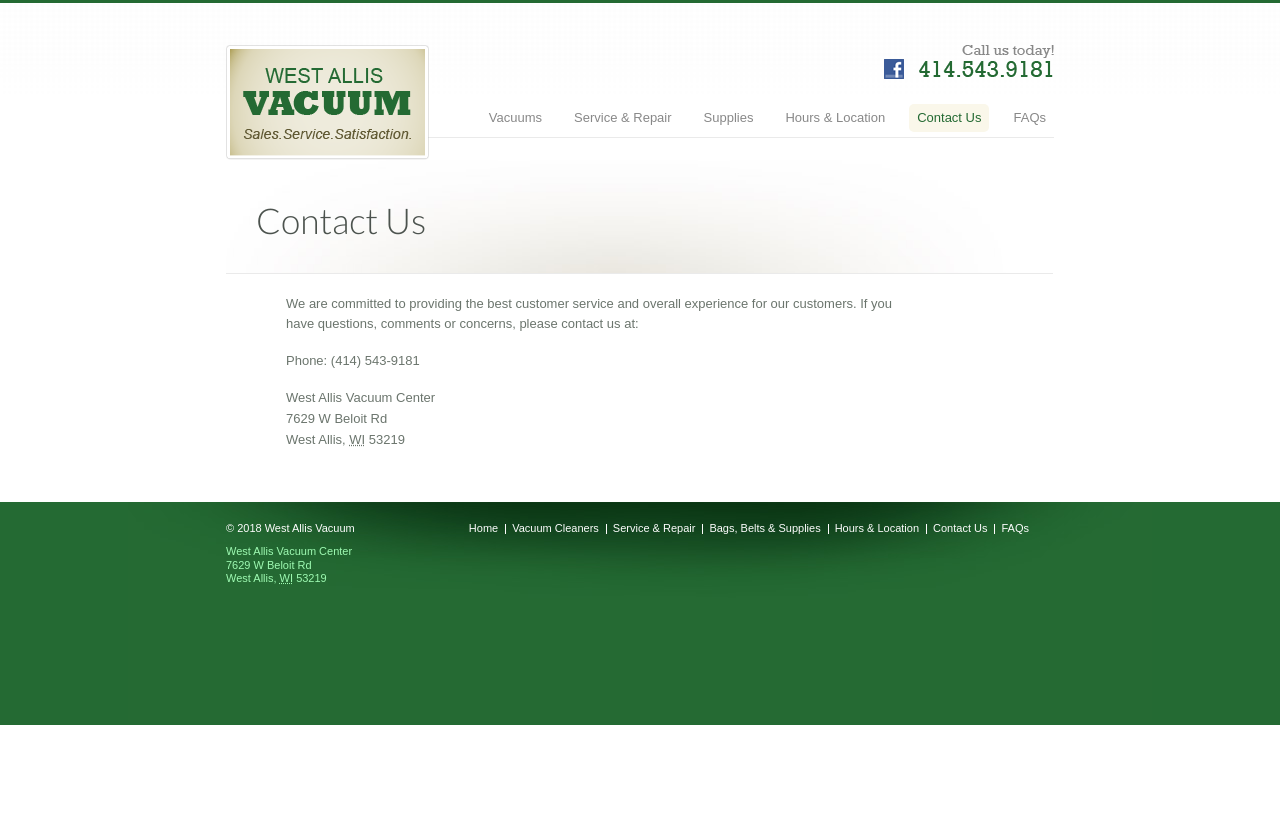
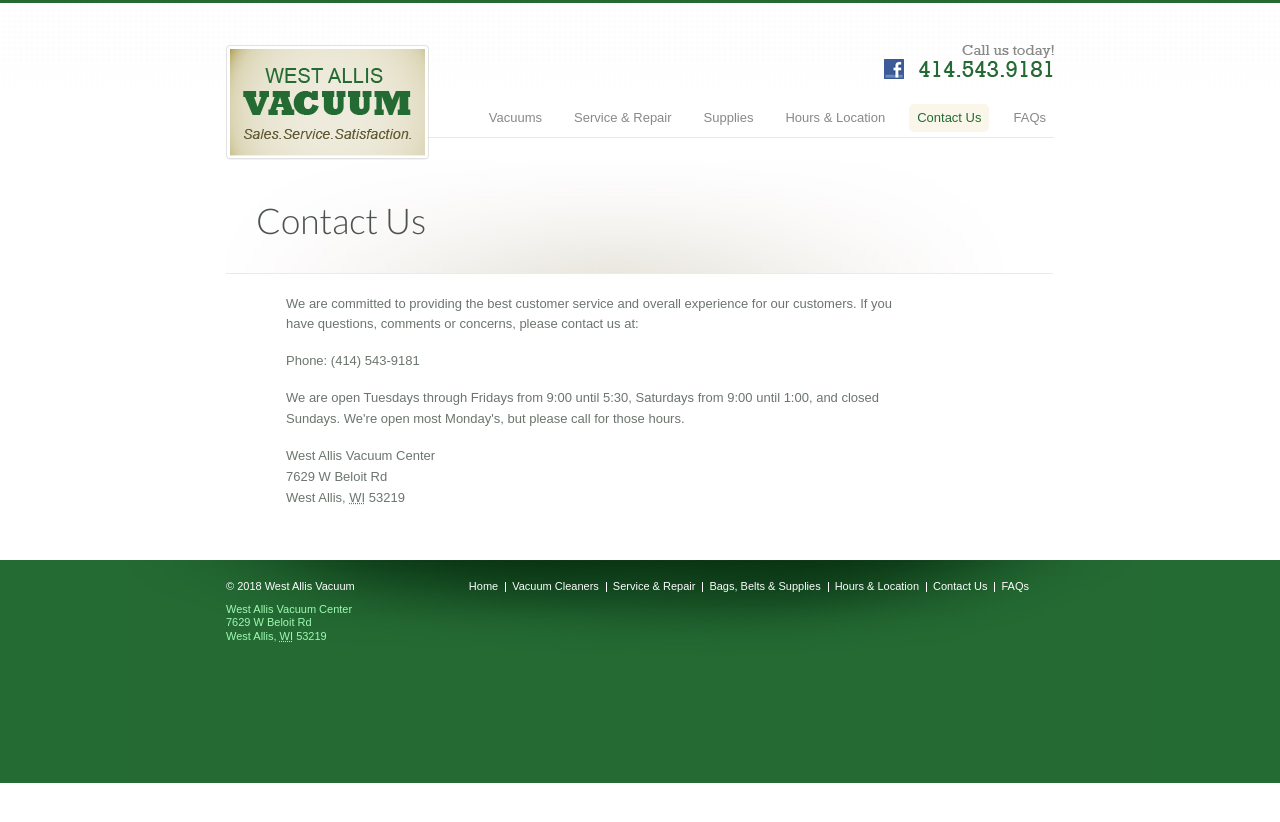
Before and after one commit to mikebranski/westallisvacuum.com, a Jekyll site: the page built from contact/index.html, in a window 1280 px wide. Shown: the top 822 px of the page. Built offline with Jekyll 4.4.1, drawn with Linux system fonts in a browser that asks for light colours.

Commit message:
Add hours and fix closing tag

```diff
--- a/contact/index.html
+++ b/contact/index.html
@@ -4,8 +4,12 @@
 title: Contact Us
 ---
 <p>We are committed to providing the best customer service and overall experience for our customers. If you have questions, comments or concerns, please contact us at:</p>
-<p class="vcard">
+
+<div class="vcard">
     <p class="tel">Phone: <span class="value">(414) 543-9181</span></p>
+
+    <p>We are open Tuesdays through Fridays from 9:00 until 5:30, Saturdays from 9:00 until 1:00, and closed Sundays. We're open most Monday's, but please call for those hours.</p>
+
     <div class="fn org">West Allis Vacuum Center</div>
     <p class="adr">
         <span class="street-address">7629 W Beloit Rd</span><br>
@@ -13,3 +17,4 @@
         <abbr class="region" title="Wisconsin">WI</abbr>
         <span class="postal-code">53219</span>
     </p>
+</div>
```
Lines whose indentation alone changed are shown as unchanged.
